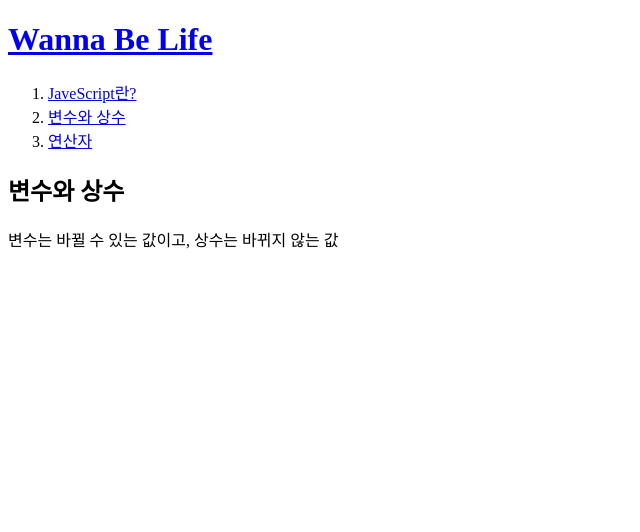
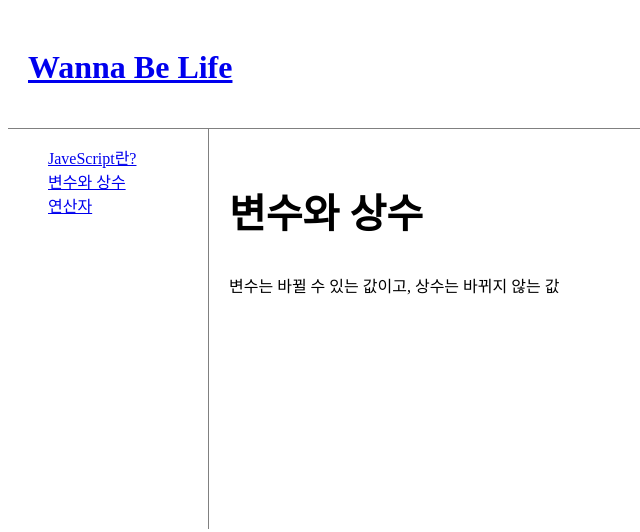
Before and after one commit to Jahee0724/web1, a plain HTML site: page page_vc.html in a window 1280 px wide. Shown: the whole page, without its empty margins (0-640 px from the left). Drawn offline with Linux system fonts and the light colour scheme.

Commit message:
Update page_vc.html

```diff
--- a/page_vc.html
+++ b/page_vc.html
@@ -2,7 +2,30 @@
 <html>
 <head>
       <meta charset="utf-8">
-      <link rel="stylesheet" type="https://jahee0724.github.io/web1/style.css">
+      <style>
+      header{
+            border-bottom:1px solid gray;
+            padding: 20px
+            }
+      nav{
+            border-right:1px solid gray;
+            width:200px;
+            height:400px;
+            float:left;
+          }
+      nav ol{
+             list-style:none;
+            }
+
+      article{
+            float:left;
+            padding:20px;
+            }
+      h2{
+            font-size:40px;
+        }
+      </style>
+
 </head>
 <body>
       <header>
```
